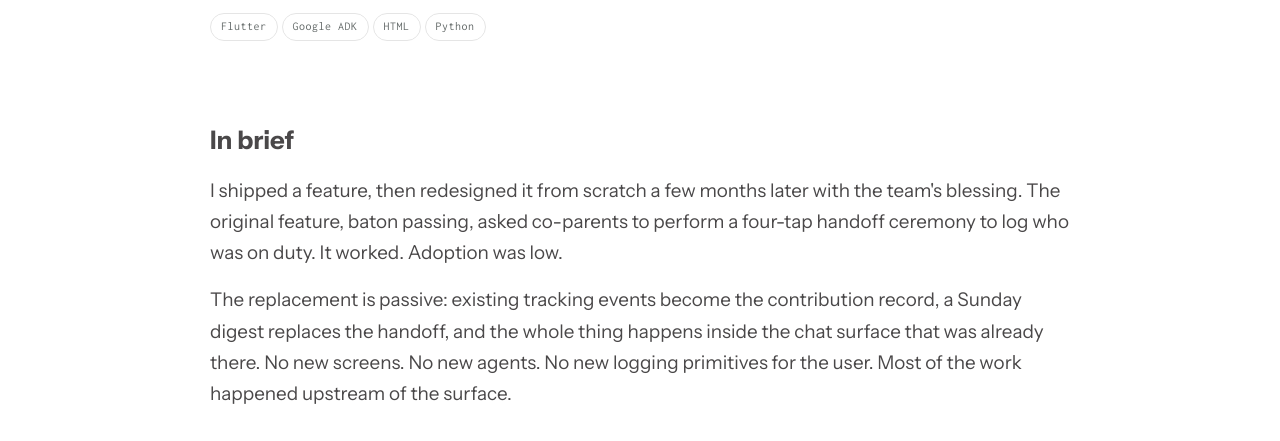
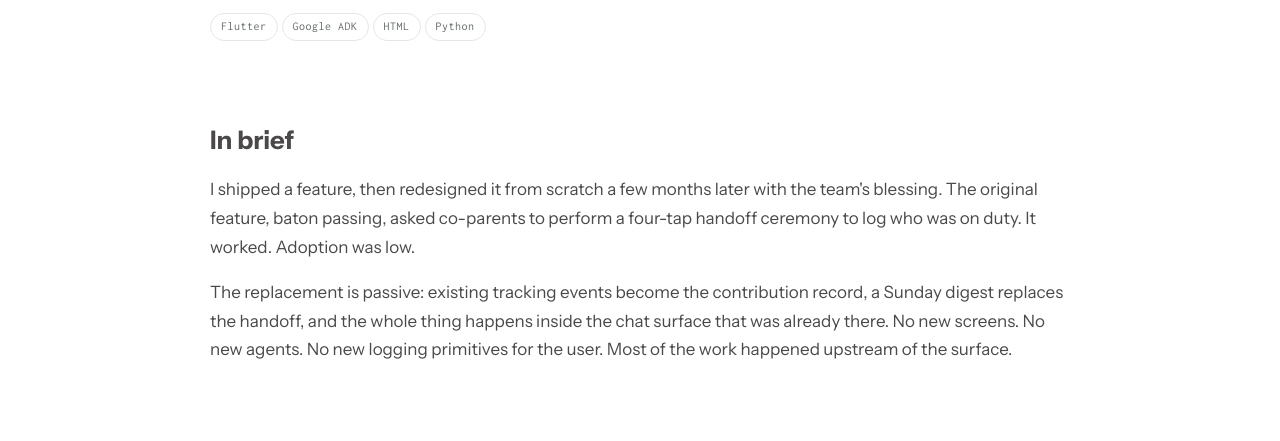
Before and after one commit to jzsun22/jzsun-me, a plain HTML site: page public/justgrow.html in a window 1280 px wide. Shown: the part 494-935 px from the top of the page. Drawn offline with Linux system fonts and the light colour scheme.

Commit message:
Refactor case study content for clarity and conciseness in JustGrow documentation

```diff
--- a/public/justgrow.html
+++ b/public/justgrow.html
@@ -692,15 +692,15 @@
     <!-- In brief -->
     <section class="case-study__section">
       <h2 class="case-study__section-heading">In brief</h2>
-      <p class="case-study__body jg-lead">I shipped a feature, then redesigned it from scratch a few months later with the team's blessing. The original feature, baton passing, asked co-parents to perform a four-tap handoff ceremony to log who was on duty. It worked. Adoption was low.</p>
-      <p class="case-study__body jg-lead">The replacement is passive: existing tracking events become the contribution record, a Sunday digest replaces the handoff, and the whole thing happens inside the chat surface that was already there. No new screens. No new agents. No new logging primitives for the user. Most of the work happened upstream of the surface.</p>
+      <p class="case-study__body">I shipped a feature, then redesigned it from scratch a few months later with the team's blessing. The original feature, baton passing, asked co-parents to perform a four-tap handoff ceremony to log who was on duty. It worked. Adoption was low.</p>
+      <p class="case-study__body">The replacement is passive: existing tracking events become the contribution record, a Sunday digest replaces the handoff, and the whole thing happens inside the chat surface that was already there. No new screens. No new agents. No new logging primitives for the user. Most of the work happened upstream of the surface.</p>
     </section>
 
 
     <!-- Context -->
     <section class="case-study__section">
       <h2 class="case-study__section-heading">The product and my role</h2>
-      <p class="case-study__body">JustGrow is a chat-first AI parenting companion built on a stack of agents (Google ADK) behind a Flutter frontend and Python backend. Parents log baby tracking events in plain language, get personalized bedtime stories, share albums with family, and increasingly use chat as the universal entry point for everything. The product reached 200+ signups and ~50 monthly active users on word-of-mouth alone.</p>
+      <p class="case-study__body">JustGrow is a chat-first AI parenting companion built on a stack of agents (Google ADK) behind a Flutter frontend and Python backend. Parents log baby tracking events in plain language, get personalized bedtime stories, share albums with family, and increasingly use chat as the universal entry point for everything. The product reached 200+ signups and ~50 monthly active users without paid marketing.</p>
       <p class="case-study__body">The constraint that shapes every product decision: parents are usually holding a baby. One free hand at best. Attention measured in seconds.</p>
       <p class="case-study__body">I joined as the founding product designer/engineer. My boss owned product direction and the major strategic calls; I owned execution end-to-end across UX, frontend, and some backend paths (including AI agent prompts). This case study covers one feature I owned during my nine months on the team, and it is one of the more interesting ones to tell. </p>
     </section>
```
